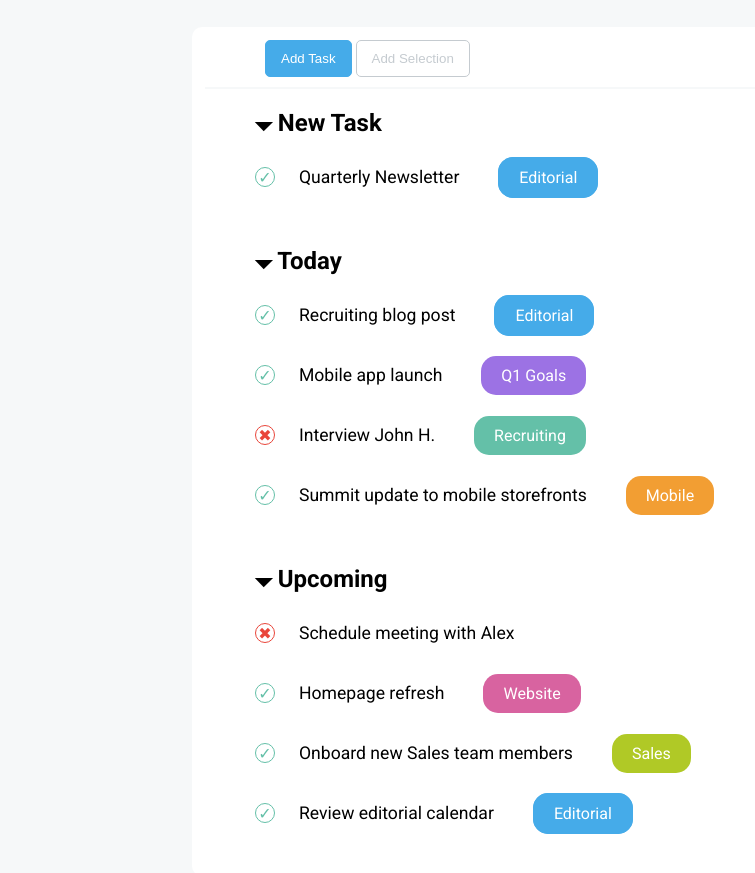
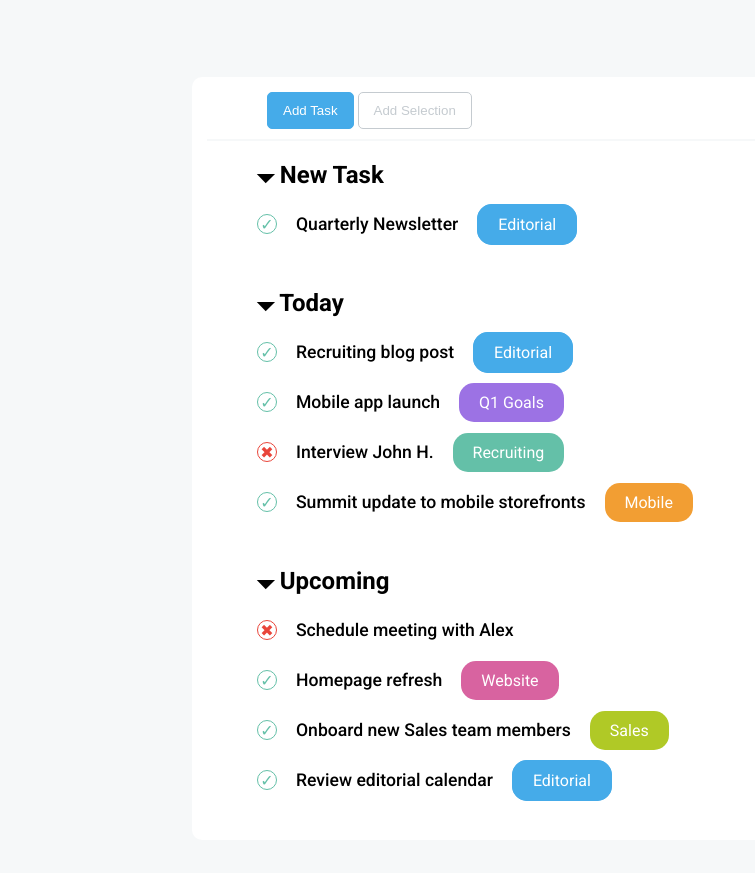
Before and after one commit to DavideAlovisio13/html-css-toboolist, a plain HTML site: page index.html in a window 1280 px wide. Shown: the part 77-950 px from the top of the page, without its empty margins (0-755 px from the left). After the commit the page ends 927 px from the top, so only its background shows below. Drawn offline with Linux system fonts and the light colour scheme.

Commit message:
beta finished and verified

```diff
--- a/css/style.css
+++ b/css/style.css
@@ -26,11 +26,11 @@ body {
 
 /* container */
 .container {
-    padding: 13px;
+    padding: 15px;
     border-radius: 10px;
     background-color: #FFFFFF;
     width: 70%;
-    margin: 30px auto 10px ;
+    margin: 80px auto 10px ;
 }
 .navbottons {
     padding-left: 60px;
@@ -89,13 +89,13 @@ ul {
 li p {
     font-size: 1.1em;
     display: inline-block;
-    padding: 20px;
+    padding: 15px;
+    font-weight: 500;
 }
 
 /* elements style */
 
 .elementtype {
-    margin-left: 15px;
     padding: 10px 20px;
     border-radius: 15px;
 }
```
